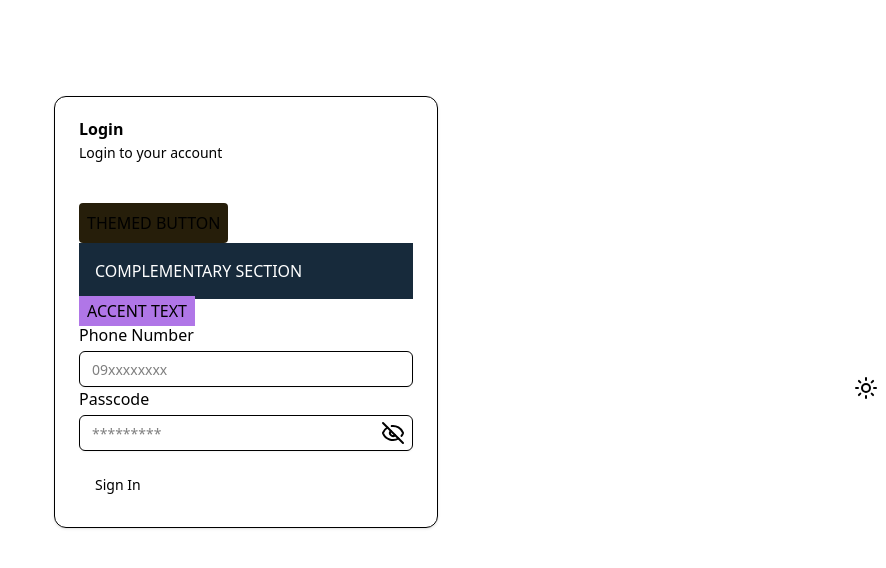
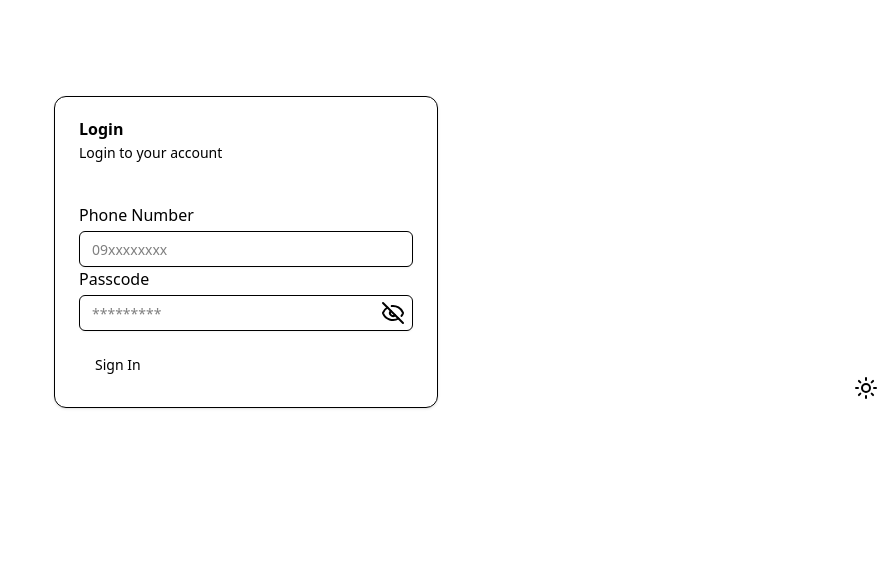
Before and after one commit to Fuadekoo/Darulkubra-academy, a Next.js app: page /en/signin in a window 1280 px wide. Shown: the top 568 px of the page, without its empty margins (394-1280 px from the left). Built offline with nearby package versions, Linux system fonts and the light colour scheme; no server answers; what @heroui/react would draw is missing.

Commit message:
feat: update color variables in CSS and Tailwind config for improved theming support

```diff
--- a/app/[lang]/(guest)/signin/form.tsx
+++ b/app/[lang]/(guest)/signin/form.tsx
@@ -56,17 +56,17 @@ function LoginForm() {
         >
           <div>
             {/* <h1 className="bg-dominant text-accent">hello</h1> */}
-            <button className="bg-dominant-900 text-dominant-foreground p-2 rounded">
+            {/* <button className="bg-dominant-700 text-dominant-foreground p-2 rounded">
               THEMED BUTTON
             </button>
 
-            <div className="bg-complementary-800 text-white p-4">
+            <div className="bg-complementary text-white p-4">
               COMPLEMENTARY SECTION
             </div>
 
-            <span className="bg-accent-400 text-black dark:text-white px-2 py-1">
+            <span className="bg-accent text-black dark:text-white px-2 py-1">
               ACCENT TEXT
-            </span>
+            </span> */}
             <label className="block mb-1">Phone Number</label>
             <Input
               {...register("phoneno")}
--- a/app/globals.css
+++ b/app/globals.css
@@ -4,6 +4,7 @@
 /* styles/globals.css */
 :root {
   /* dominant color scale (light) */
+  --dominant: #504b38;
   --dominant-100: #f6f4e7;
   --dominant-200: #ede9d1;
   --dominant-300: #cac4a6;
@@ -15,6 +16,7 @@
   --dominant-900: #261e0a;
 
   /* complementary color scale (light) */
+  --complementary: #3a6c82;
   --complementary-100: #e0f4f9;
   --complementary-200: #b2dbe8;
   --complementary-300: #84c3d7;
@@ -26,6 +28,7 @@
   --complementary-900: #0b141e;
 
   /* accent color scale (light) */
+  --accent: #845ec2;
   --accent-100: #f3e9fb;
   --accent-200: #dfc4f6;
   --accent-300: #c99def;
@@ -39,6 +42,7 @@
 
 .dark {
   /* dominant color scale (dark) */
+  --dominant: #504b38;
   --dominant-100: #261e0a;
   --dominant-200: #2e2611;
   --dominant-300: #39321c;
@@ -50,6 +54,7 @@
   --dominant-900: #f6f4e7;
 
   /* complementary color scale (dark) */
+  --complementary: #3a6c82;
   --complementary-100: #0b141e;
   --complementary-200: #172a3b;
   --complementary-300: #224053;
@@ -61,6 +66,7 @@
   --complementary-900: #e0f4f9;
 
   /* accent color scale (dark) */
+  --accent: #845ec2;
   --accent-100: #25164f;
   --accent-200: #3a256b;
   --accent-300: #523588;
--- a/tailwind.config.ts
+++ b/tailwind.config.ts
@@ -11,6 +11,7 @@ const config: Config = {
     extend: {
       colors: {
         dominant: {
+          DEFAULT: "var(--dominant)",
           100: "var(--dominant-100)",
           200: "var(--dominant-200)",
           300: "var(--dominant-300)",
@@ -22,6 +23,7 @@ const config: Config = {
           900: "var(--dominant-900)",
         },
         complementary: {
+          DEFAULT: "var(--complementary)",
           100: "var(--complementary-100)",
           200: "var(--complementary-200)",
           300: "var(--complementary-300)",
@@ -33,6 +35,7 @@ const config: Config = {
           900: "var(--complementary-900)",
         },
         accent: {
+          DEFAULT: "var(--accent)",
           100: "var(--accent-100)",
           200: "var(--accent-200)",
           300: "var(--accent-300)",
```
